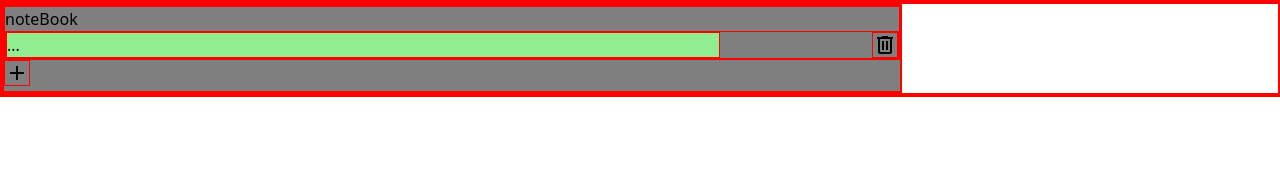
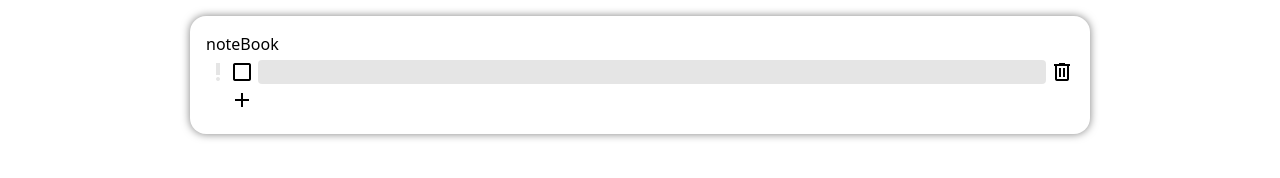
Before and after one commit to queuephil/todo-lists, a website built with webpack: page src/index.html in a window 1280 px wide. Both pictures are taken after a click on the element "add". Built offline with nearby package versions, Linux system fonts and the light colour scheme.

Commit message:
Added some styling andbuttons

```diff
--- a/src/script.js
+++ b/src/script.js
@@ -66,6 +66,8 @@ function refreshDom(ultimateParent) {
     autoSaveText(".text", ultimateParent);
     preventDefaultEnter(".text");
     deleteNote(".deleteIcon", ultimateParent);
+    markDone(".markDoneIcon", ultimateParent);
+    markImportant(".markImportantIcon", ultimateParent);
 }
 
 //-----------------------------------------------------------------------------
@@ -79,16 +81,17 @@ function addNewNote() {
                     innerHTML: " ",
                     attributes: {
                         "data-id": timestamp+1,
-                        class: `note${timestamp+1} note`},
+                        class: `note`},
                 },
                 [timestamp+2]: {
                     domProperties: {
                         htmlTag: "div",
-                        innerHTML: "...",
+                        innerHTML: " ",
                         attributes: {
                             "data-id": timestamp+2,
                             class: "text",
-                            contenteditable: "true"},
+                            contenteditable: "true",
+                            "data-placeholder": "newNote"},
                     },
                 },
                 [timestamp+3]: {
@@ -99,7 +102,25 @@ function addNewNote() {
                             "data-id": timestamp+3,
                             class: "material-symbols-outlined deleteIcon"},
                     },
-                }
+                },
+                [timestamp+4]: {
+                    domProperties: {
+                        htmlTag: "div",
+                        innerHTML: "check_box_outline_blank",
+                        attributes: {
+                            "data-id": timestamp+4,
+                            class: "material-symbols-outlined markDoneIcon"},
+                    },
+                },
+                [timestamp+5]: {
+                    domProperties: {
+                        htmlTag: "div",
+                        innerHTML: "<span class='material-symbols-outlined' style='color: rgba(0, 0, 0, 0.1)'>priority_high</span>",
+                        attributes: {
+                            "data-id": timestamp+5,
+                            class: "material-symbols-outlined markImportantIcon"},
+                    },
+                },
             },
         }
         Object.assign(ultimateParent.noteBook, newNote);
@@ -124,44 +145,74 @@ function findObjectById(object, domId) {
 }
 
 //-----------------------------------------------------------------------------
-function deleteNote(buttonElement, ultimateParent) {
-    document.querySelectorAll(buttonElement).forEach(element => {
+function deleteNote(deleteElement, ultimateParent) {
+    document.querySelectorAll(deleteElement).forEach(element => {
         element.addEventListener("click", () => {
-            // define id here (in case the parentId is required)
+            // find the correct object
             const domIdObject = element.dataset.id;
             const domIdParent = document.querySelector(
-                `[data-id="${domIdObject}"]`).parentElement
-            const domId = domIdParent.dataset.id
-            // run the function
+                `[data-id="${domIdObject}"]`).parentElement;
+            const domId = domIdParent.dataset.id;
             const { foundObject, key } = findObjectById(ultimateParent, domId);
+            // act on that object
             delete foundObject[key];
-            // refresh the DOM
+            // refresh DOM & local storage
             refreshDom(ultimateParent);
             setLocalStorage(ultimateParent);
         })
     })
 }
 
-function markDone() {
-
+//-----------------------------------------------------------------------------
+function markDone(markElement, ultimateParent) {
+    document.querySelectorAll(markElement).forEach(element => {
+        element.addEventListener("click", () => {
+            // find the correct object
+            const domId = element.dataset.id;
+            const { foundObject, key } = findObjectById(ultimateParent, domId);
+            // act on that object
+            foundObject[key]["domProperties"].innerHTML == "check_box"?
+            foundObject[key]["domProperties"].innerHTML = "check_box_outline_blank":
+            foundObject[key]["domProperties"].innerHTML = "check_box";
+            // refresh DOM & local storage
+            refreshDom(ultimateParent);
+            setLocalStorage(ultimateParent);
+        })
+    })
 }
 
-
-
-
-
+//-----------------------------------------------------------------------------
+function markImportant(markElement, ultimateParent) {
+    document.querySelectorAll(markElement).forEach(element => {
+        element.addEventListener("click", () => {
+            // find the correct object
+            const domId = element.dataset.id;
+            const { foundObject, key } = findObjectById(ultimateParent, domId);
+            // act on that object
+            foundObject[key]["domProperties"].innerHTML ==
+            "<span class='material-symbols-outlined' style='color: rgba(0, 0, 0, 0.1)'>priority_high</span>"?
+            foundObject[key]["domProperties"].innerHTML =
+            "<span class='material-symbols-outlined' style='color: black'>priority_high</span>":
+            foundObject[key]["domProperties"].innerHTML =
+            "<span class='material-symbols-outlined' style='color: rgba(0, 0, 0, 0.1)'>priority_high</span>";
+            // refresh DOM & local storage
+            refreshDom(ultimateParent);
+            setLocalStorage(ultimateParent);
+        })
+    })
+}
 
 //-----------------------------------------------------------------------------
 function autoSaveText(textElement, ultimateParent) {
     document.querySelectorAll(textElement).forEach((element) => {
         element.addEventListener("blur", () => {
-            // define id here (in case the parentId is required)
+            // find the correct object
             const domId = element.dataset.id;
-            // run the function
+            const { foundObject, key } = findObjectById(ultimateParent, domId);
+            // act on that object
             const newValue = element.innerHTML;
-            const { foundObject, key } = findObjectById(ultimateParent, domId);
             foundObject[key]["domProperties"].innerHTML = newValue;
-            // refresh the DOM
+            // refresh DOM & local storage
             refreshDom(ultimateParent);
             setLocalStorage(ultimateParent);
         });
--- a/src/style.css
+++ b/src/style.css
@@ -25,9 +25,9 @@
   outline: none;
 
   font-size: 1rem;
-  line-height: 1.5;
+  line-height: 1.5rem;
 
-  border: 1px solid red;
+  /* border: 1px solid red; */
 }
 
 /* imports __________________________________________________________________*/
@@ -68,29 +68,47 @@ hr {
 /* segments _________________________________________________________________*/
 
 body {
+  display: flex;
+  flex-direction: column;
+  justify-content: center;
+  align-items: center;
+  padding: 1rem;
   /* >header {
     width: 100vw;
   } */
   >main {
     width: clamp(300px, 100%, 900px);
+    box-shadow: var(--shadow);
+    padding: 1rem;
+    border-radius: 1rem;
 
-    background-color: var(--black050);
+    /* background-color: var(--black050); */
   }
   /* >footer {
     width: 100vw;
   } */
 }
 
+.addIcon {
+  margin-left: 24px;
+}
+
 .noteBook {
-  display: grid;
-  grid-template: 1fr;
+  display: flex;
+  flex-direction: column;
   >.note {
     display: flex;
-    justify-content: space-between;
-    align-items: center;
+    margin: 0.25rem 0;
     >.text {
-      background-color: lightgreen;
-      width: 80%;
+      order: 3;
+      flex: 1;
+      background-color: var(--black010);
+      padding: 0 0.25rem;
+      margin: 0 0.25rem;
+      border-radius: 0.25rem;
     }
+    >.markImportantIcon {order: 1;}
+    >.markDoneIcon {order: 2;}
+    >.deleteIcon {order: 4;}
   }
 }
```
